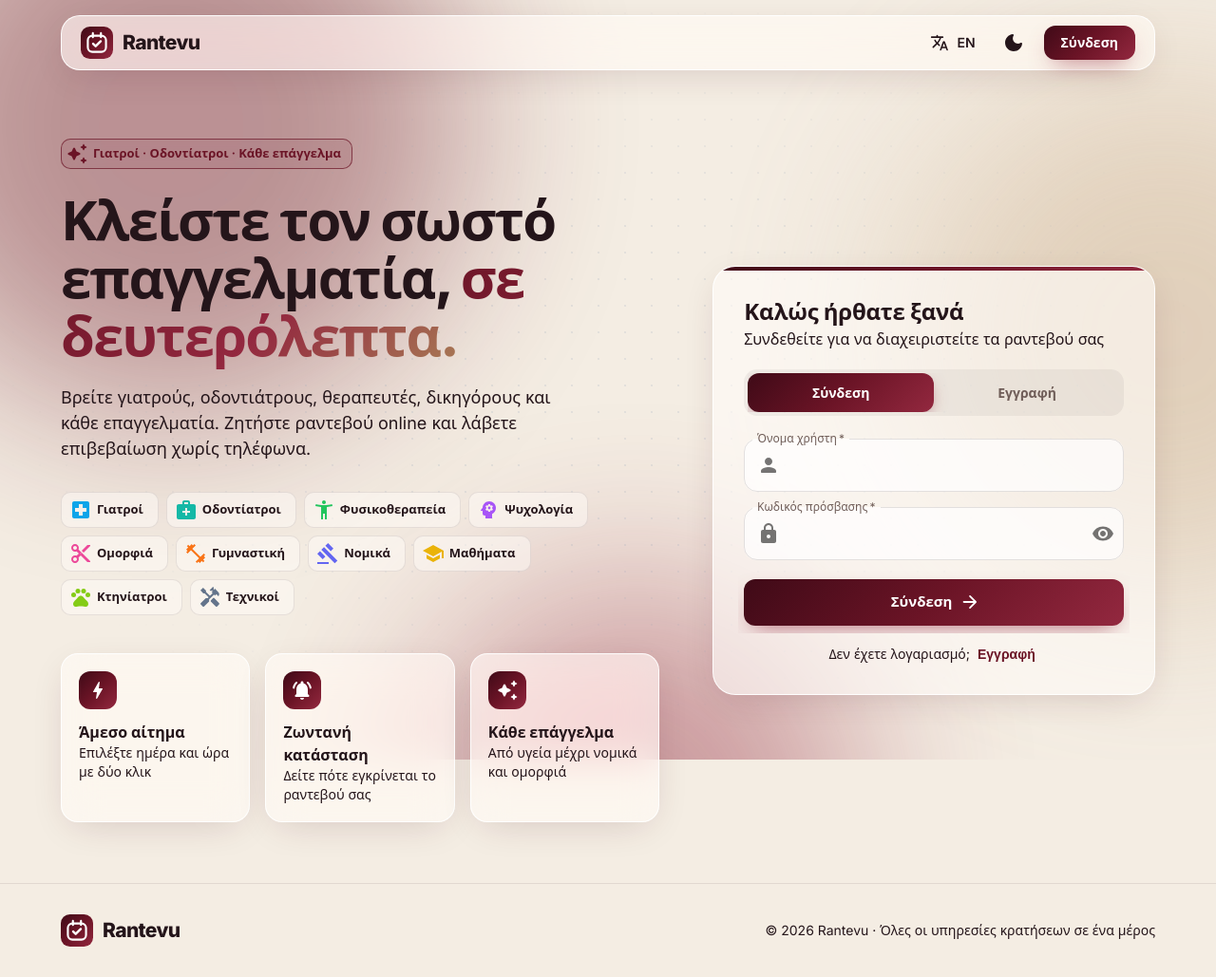
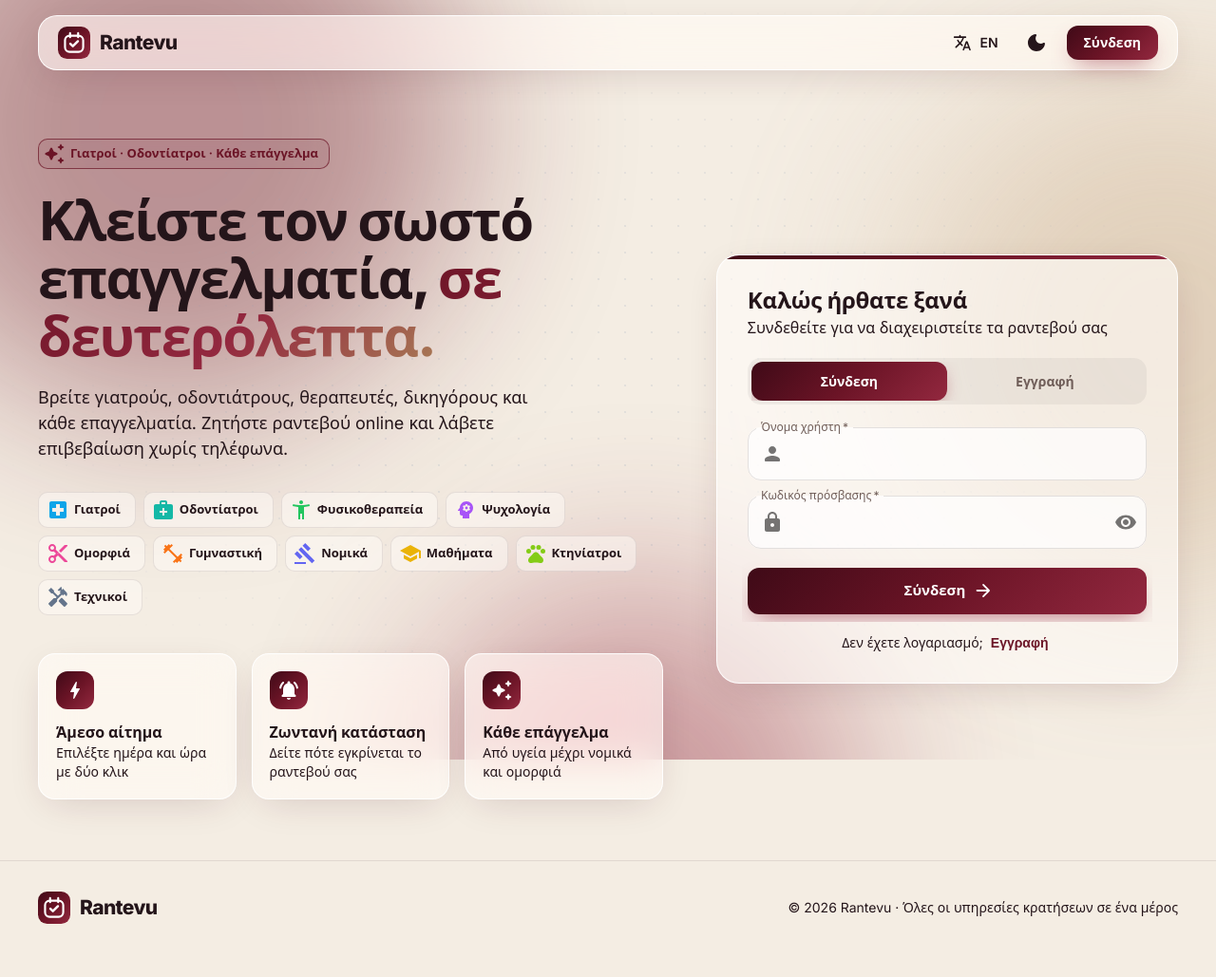
Before and after one commit to edisban/Rantevu, a React (Vite) app in the folder frontend/: page / in a window 1280 px wide. Shown: the whole page at 95% size. After the commit the page ends 1005 px from the top, so only its background shows below. Built offline with nearby package versions, Linux system fonts and the light colour scheme.

Commit message:
Use more of the window on large screens
Pages now grow up to 1536px (MUI xl) with side padding that scales with the screen, the side columns widen on very large screens, and the sign-in card keeps a fixed 520px width.

```diff
--- a/frontend/src/components/Footer.tsx
+++ b/frontend/src/components/Footer.tsx
@@ -6,7 +6,7 @@ export default function Footer() {
   const { t } = useLang()
   return (
     <Box component="footer" sx={{ mt: 8, py: 4, borderTop: 1, borderColor: 'divider' }}>
-      <Container maxWidth="lg" sx={{ display: 'flex', flexWrap: 'wrap', gap: 2, alignItems: 'center', justifyContent: 'space-between' }}>
+      <Container sx={{ display: 'flex', flexWrap: 'wrap', gap: 2, alignItems: 'center', justifyContent: 'space-between' }}>
         <Logo />
         <Typography variant="body2" color="text.secondary">© 2026 Rantevu · {t('footer')}</Typography>
       </Container>
--- a/frontend/src/components/Navbar.tsx
+++ b/frontend/src/components/Navbar.tsx
@@ -28,7 +28,7 @@ export default function Navbar() {
 
   return (
     <Box component="header" sx={{ position: 'sticky', top: 0, zIndex: 1100, pt: { xs: 1.5, md: 2 } }}>
-      <Container maxWidth="lg">
+      <Container>
         <Paper sx={{ px: { xs: 1.5, sm: 2.5 }, py: 1, borderRadius: 5, display: 'flex', alignItems: 'center', gap: 1 }}>
           <Box component={Link} to={loggedIn ? dashboard : '/'} sx={{ textDecoration: 'none', flexGrow: 1 }}><Logo /></Box>
 
--- a/frontend/src/pages/AuthPage.tsx
+++ b/frontend/src/pages/AuthPage.tsx
@@ -34,7 +34,7 @@ export default function AuthPage() {
   ]
 
   return (
-    <Container maxWidth="lg" sx={{ pt: { xs: 5, md: 9 } }}>
+    <Container sx={{ pt: { xs: 5, md: 9 } }}>
       <Box sx={{ display: 'grid', gridTemplateColumns: { xs: '1fr', md: '1.15fr 0.85fr' }, gap: { xs: 5, md: 7 }, alignItems: 'center' }}>
         <Box>
           <Chip className="reveal" icon={<AutoAwesomeRoundedIcon />} label={t('heroBadge')} color="primary" variant="outlined"
@@ -67,7 +67,8 @@ export default function AuthPage() {
           </Box>
         </Box>
 
-        <Box className="reveal" style={delay(0.2)}>
+        {/* A form reads best at a fixed size, so the card stops growing on wide screens */}
+        <Box className="reveal" style={delay(0.2)} sx={{ width: '100%', maxWidth: 520, justifySelf: { md: 'end' } }}>
           {loggedInRole
             ? (
               <Paper sx={{ p: 4, textAlign: 'center' }}>
--- a/frontend/src/pages/ClientDashboard.tsx
+++ b/frontend/src/pages/ClientDashboard.tsx
@@ -59,13 +59,13 @@ export default function ClientDashboard() {
   const firstName = (localStorage.getItem('fullName') || '').split(' ')[0]
 
   return (
-    <Container maxWidth="lg" sx={{ pt: { xs: 4, md: 6 } }}>
+    <Container sx={{ pt: { xs: 4, md: 6 } }}>
       <Box className="reveal" sx={{ mb: 4 }}>
         <Typography variant="h3" sx={{ fontSize: { xs: 30, md: 40 } }}>{t('hello', { name: '' })}<span className="gradient-text">{firstName}</span></Typography>
         <Typography color="text.secondary" sx={{ fontSize: 17 }}>{t('clientSub')}</Typography>
       </Box>
 
-      <Box sx={{ display: 'grid', gridTemplateColumns: { xs: '1fr', md: '1fr 360px' }, gap: 3, alignItems: 'start' }}>
+      <Box sx={{ display: 'grid', gridTemplateColumns: { xs: '1fr', md: '1fr 360px', xl: '1fr 420px' }, gap: 3, alignItems: 'start' }}>
         <Box sx={{ minWidth: 0 }}>
           <Paper className="reveal" style={delay(0.06)} sx={{ p: 2, mb: 3 }}>
             <TextField fullWidth placeholder={t('searchPh')} value={q} onChange={e => setQ(e.target.value)}
--- a/frontend/src/pages/MessagesPage.tsx
+++ b/frontend/src/pages/MessagesPage.tsx
@@ -197,11 +197,11 @@ export default function MessagesPage() {
   )
 
   return (
-    <Container maxWidth="lg" sx={{ pt: { xs: 3, md: 5 } }}>
+    <Container sx={{ pt: { xs: 3, md: 5 } }}>
       {err && <Alert severity="error" onClose={() => setErr('')} sx={{ mb: 2 }}>{t(err)}</Alert>}
       <Paper className="reveal" sx={{
         p: 0, overflow: 'hidden', height: { xs: 'calc(100dvh - 140px)', md: 'calc(100dvh - 190px)' }, minHeight: 480,
-        display: 'grid', gridTemplateColumns: { xs: '1fr', md: '330px 1fr' }, gridTemplateRows: 'minmax(0, 1fr)',
+        display: 'grid', gridTemplateColumns: { xs: '1fr', md: '330px 1fr', xl: '380px 1fr' }, gridTemplateRows: 'minmax(0, 1fr)',
       }}>
         {/* On phones show either the list or the open conversation */}
         <Box sx={{ display: { xs: active ? 'none' : 'flex', md: 'flex' }, flexDirection: 'column', minHeight: 0 }}>{list}</Box>
--- a/frontend/src/pages/ProfilePage.tsx
+++ b/frontend/src/pages/ProfilePage.tsx
@@ -38,13 +38,13 @@ export default function ProfilePage() {
   const cat = categoryOf(form.specialty)
 
   return (
-    <Container maxWidth="md" sx={{ pt: { xs: 4, md: 6 } }}>
+    <Container sx={{ pt: { xs: 4, md: 6 } }}>
       <Box className="reveal" sx={{ mb: 4 }}>
         <Typography variant="h3" sx={{ fontSize: { xs: 30, md: 40 } }}>{t('profile')}</Typography>
         <Typography color="text.secondary" sx={{ fontSize: 17 }}>{isProvider ? t('profileSub') : t('profileSubClient')}</Typography>
       </Box>
 
-      <Box sx={{ display: 'grid', gridTemplateColumns: { xs: '1fr', md: isProvider ? '1fr 280px' : '1fr' }, gap: 3, alignItems: 'start' }}>
+      <Box sx={{ display: 'grid', gridTemplateColumns: { xs: '1fr', md: isProvider ? '1fr 320px' : '1fr' }, gap: 3, alignItems: 'start' }}>
         <Paper className="reveal" style={delay(0.06)} sx={{ p: { xs: 3, sm: 4 } }}>
           {err && <Alert severity="error" sx={{ mb: 2 }}>{t(err)}</Alert>}
           <Box component="form" onSubmit={save} sx={{ display: 'flex', flexDirection: 'column', gap: 2.25 }}>
--- a/frontend/src/pages/ProviderDashboard.tsx
+++ b/frontend/src/pages/ProviderDashboard.tsx
@@ -54,7 +54,7 @@ export default function ProviderDashboard() {
   const firstName = (localStorage.getItem('fullName') || '').split(' ')[0]
 
   return (
-    <Container maxWidth="lg" sx={{ pt: { xs: 4, md: 6 } }}>
+    <Container sx={{ pt: { xs: 4, md: 6 } }}>
       <Box className="reveal" sx={{ display: 'flex', flexWrap: 'wrap', gap: 2, alignItems: 'flex-end', justifyContent: 'space-between', mb: 4 }}>
         <Box>
           <Typography variant="h3" sx={{ fontSize: { xs: 30, md: 40 } }}>{t('hello', { name: '' })}<span className="gradient-text">{firstName}</span></Typography>
--- a/frontend/src/theme.ts
+++ b/frontend/src/theme.ts
@@ -49,6 +49,17 @@ export function buildTheme(mode: 'light' | 'dark') {
           root: { borderRadius: 18, backgroundImage: 'none', backgroundColor: glass, backdropFilter: blur, WebkitBackdropFilter: blur, border: `1px solid ${border}`, boxShadow: shadow },
         },
       },
+      // Pages fill the window up to 1536px (MUI's xl), so huge screens don't stretch content too far;
+      // side padding grows with the screen so content never touches the edges
+      MuiContainer: {
+        defaultProps: { maxWidth: 'xl' },
+        styleOverrides: {
+          root: ({ theme }) => ({
+            [theme.breakpoints.up('md')]: { paddingLeft: 40, paddingRight: 40 },
+            [theme.breakpoints.up('xl')]: { paddingLeft: 64, paddingRight: 64 },
+          }),
+        },
+      },
       MuiCard: { defaultProps: { elevation: 0 }, styleOverrides: { root: { borderRadius: 22 } } },
       MuiDialog: { styleOverrides: { paper: { backgroundColor: glassStrong, borderRadius: 24 } } },
       MuiMenu: { styleOverrides: { paper: { backgroundColor: glassStrong } } },
```
